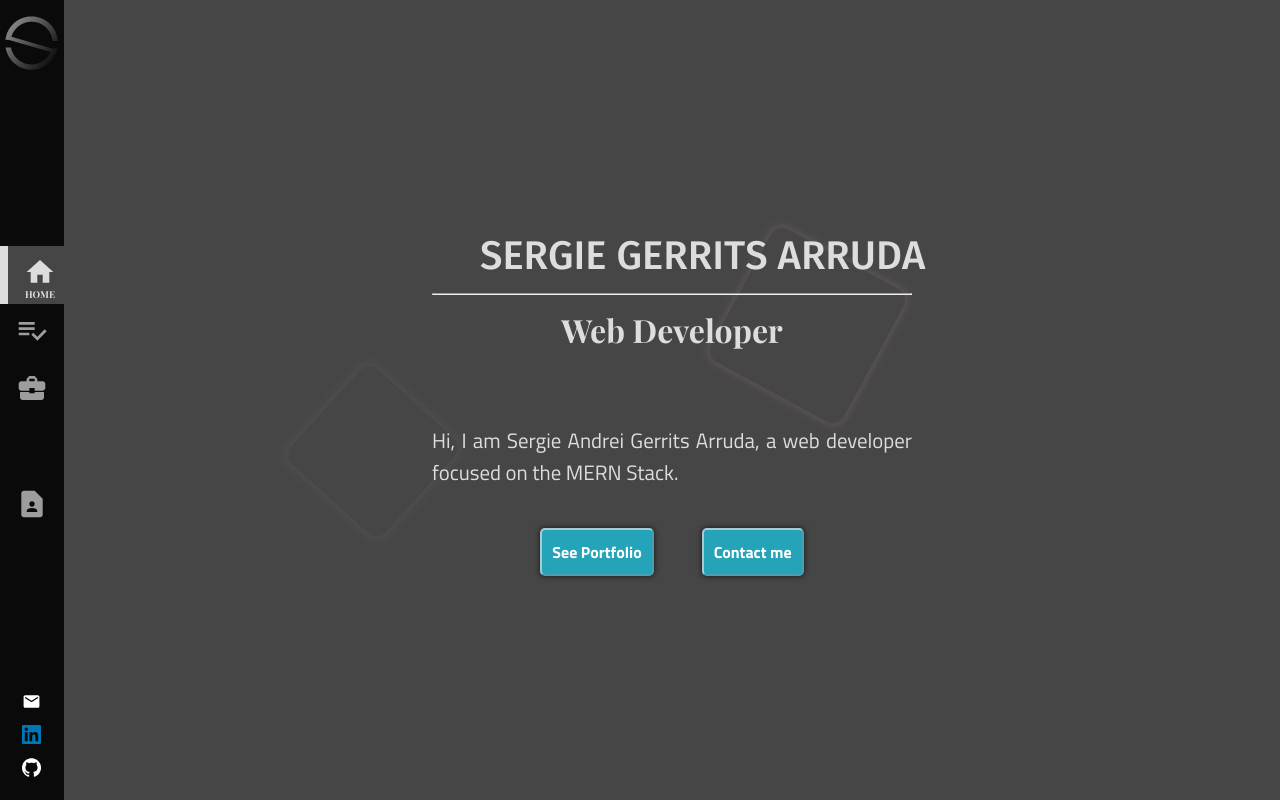
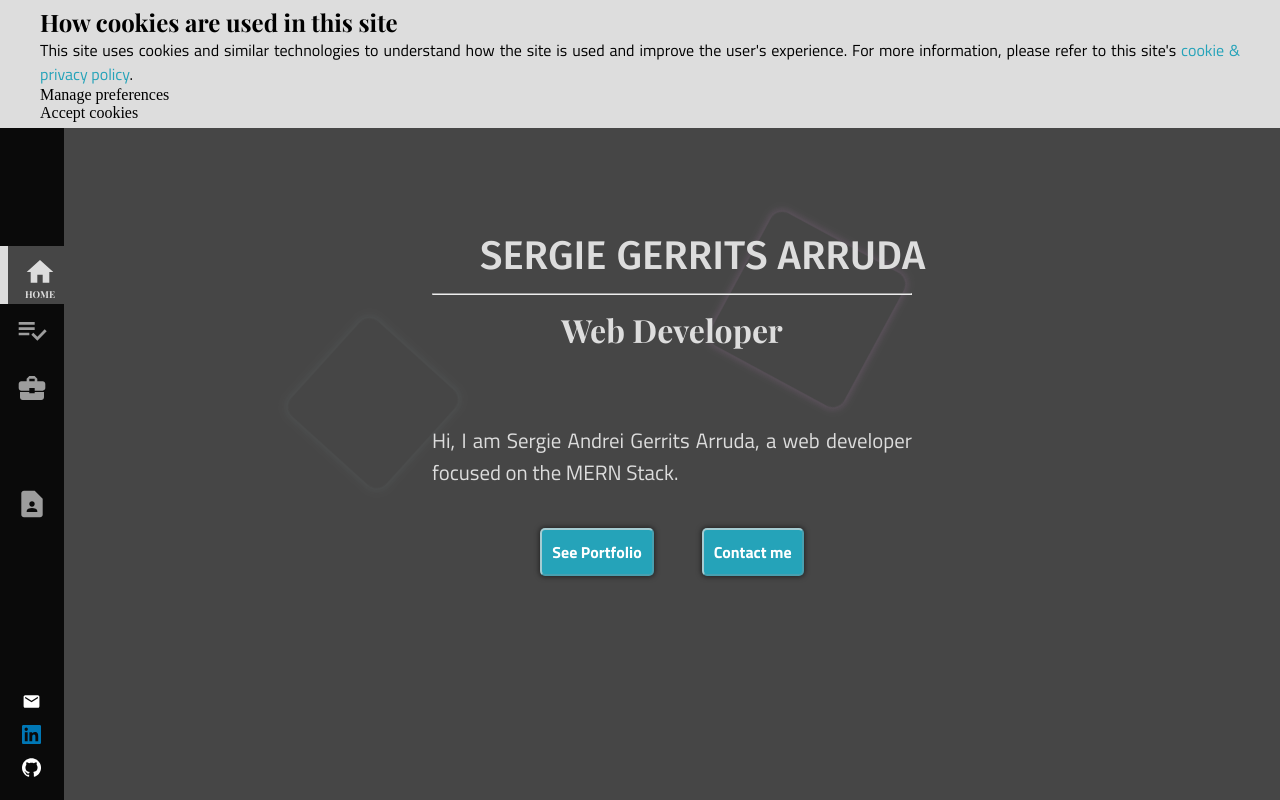
Before and after one commit to Sergie-AGA/My_Website, a website: page index.html in a window 1280 px wide. Drawn offline with nearby package versions, Linux system fonts and the light colour scheme.

Commit message:
Begins handling cookies by creating the notification bar

```diff
--- /dev/null
+++ b/cookies.js
@@ -0,0 +1,54 @@
+// Cookie policy
+// Base notification bar
+let cookieBar = document.createElement("div");
+cookieBar.style.cssText =
+  "background-color:#ddd; width:100%; position: fixed; top: 0; padding: 6px;";
+
+let cookieContainer = document.createElement("div");
+cookieContainer.style.cssText = "max-width:1200px;margin:auto;";
+
+cookieBar.appendChild(cookieContainer);
+
+let cookieHeader = document.createElement("h2");
+cookieHeader.innerHTML = "How cookies are used in this site";
+cookieHeader.style.cssText =
+  "color: black; text-align: justify; font-size: 1.5rem;";
+
+let cookieText = document.createElement("p");
+cookieText.innerHTML = `This site uses cookies and similar technologies to understand how the site is used and improve the user's experience. For more information, please refer to this site's <span id="policyLink" style="color:#25a3b9">cookie & privacy policy</span>.`;
+cookieText.style.cssText = "color: black;";
+
+//Buttons
+let cookieButtonArea = document.createElement("div");
+cookieButtonArea.style.cssText;
+
+let cookieManageButton = document.createElement("div");
+cookieManageButton.innerHTML = "Manage preferences";
+cookieManageButton.style.cssText;
+
+let cookieAcceptButton = document.createElement("div");
+cookieAcceptButton.innerHTML = "Accept cookies";
+cookieAcceptButton.style.cssText;
+
+cookieButtonArea.appendChild(cookieManageButton);
+cookieButtonArea.appendChild(cookieAcceptButton);
+
+//Appending
+cookieContainer.appendChild(cookieHeader);
+cookieContainer.appendChild(cookieText);
+cookieContainer.appendChild(cookieButtonArea);
+
+document.body.appendChild(cookieBar);
+
+//Handle policy
+let policyLink = document.getElementById("policyLink");
+
+policyLink.style.cursor = "pointer";
+policyLink.addEventListener(
+  "mouseenter",
+  () => (policyLink.style.textDecoration = "underline")
+);
+policyLink.addEventListener(
+  "mouseleave",
+  () => (policyLink.style.textDecoration = "none")
+);
--- a/index.html
+++ b/index.html
@@ -791,5 +791,6 @@
     </div>
 
     <script src="script.js"></script>
+    <script src="cookies.js"></script>
   </body>
 </html>
--- a/sass/_layout-portfolio.scss
+++ b/sass/_layout-portfolio.scss
@@ -309,6 +309,9 @@
     }
     &:nth-of-type(5) {
       background-image: url("../assets/portfolio/christian-wiediger-WkfDrhxDMC8-unsplash\ \(1\).jpg");
+      @media screen and (max-height: 750px) {
+        padding-bottom: 3rem;
+      }
     }
     &:hover > .filter__layer {
       background-color: rgba($color: #000000, $alpha: 0.3);
@@ -371,7 +374,7 @@
     text-align: center;
     fill: white;
     position: absolute;
-    top: 0.3rem;
+    top: 0.1rem;
     left: 6rem;
     cursor: pointer;
     @media screen and (max-width: $tablet) {
--- a/script.js
+++ b/script.js
@@ -937,7 +937,7 @@ function generateBackground() {
   let spawn = Math.floor(Math.random() * 1000) + 500;
   let sizeOrigin = Math.floor(Math.random() * 130) + 35;
   let posXOrigin = Math.floor(Math.random() * 100);
-  let posYOrigin = Math.floor(Math.random() * 80) + 10;
+  let posYOrigin = Math.floor(Math.random() * 70) + 10;
   let posDestination = Math.floor(Math.random() * 50);
   let rotation = Math.random() * 720 - 360;
   let duration = Math.floor(Math.random() * 4) + 3;
```
Also changed, not shown: css/style.css.
